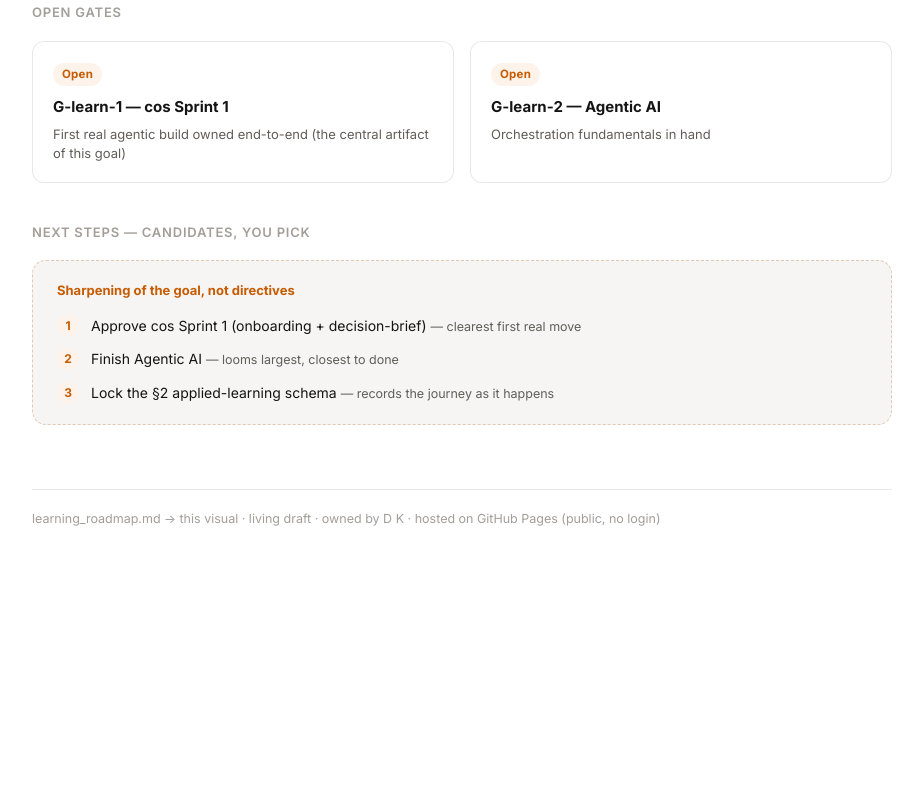
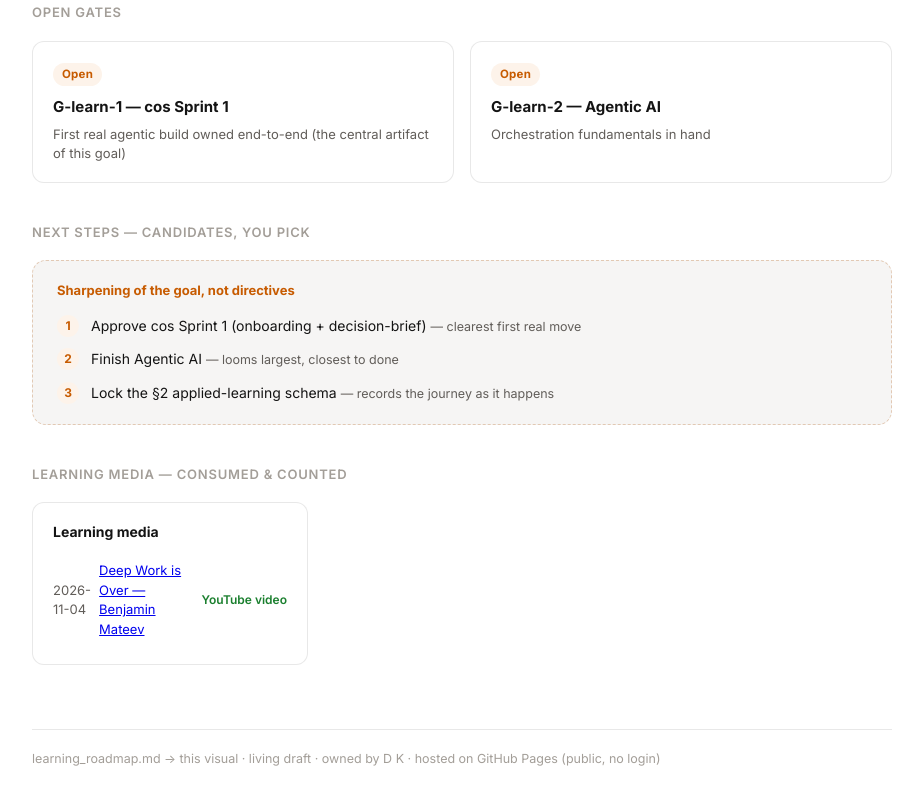
Before and after one commit to dk-cloud-agents/learning-roadmap, a plain HTML site: page index.html in a window 1280 px wide. Shown: the part 1615-2420 px from the top of the page, without its empty margins (178-1101 px from the left). Before the commit the page ends 2240 px from the top, so only its background shows below. Drawn offline with Linux system fonts and the light colour scheme.

Commit message:
learning roadmap: publish updated report

```diff
--- a/index.html
+++ b/index.html
@@ -275,6 +275,15 @@
       </div>
     </section>
 
+    <section style="margin-top:40px">
+      <div class="sec-label">Learning media — consumed &amp; counted</div>
+      <div class="lever-grid">
+        <!--SECTION:learning_media-->
+<div class="lever-card"><h3>Learning media</h3><ul><li><span class="hint">2026-11-04</span> <a href="https://www.youtube.com/watch?v=xDlKPBNVo-A" target="_blank" rel="noopener">Deep Work is Over — Benjamin Mateev</a> <span class="pct done">YouTube video</span></li></ul></div>
+<!--/SECTION:learning_media-->
+      </div>
+    </section>
+
     <div class="foot">learning_roadmap.md → this visual · living draft · owned by D K · hosted on GitHub Pages (public, no login)</div>
   </div>
 
```
